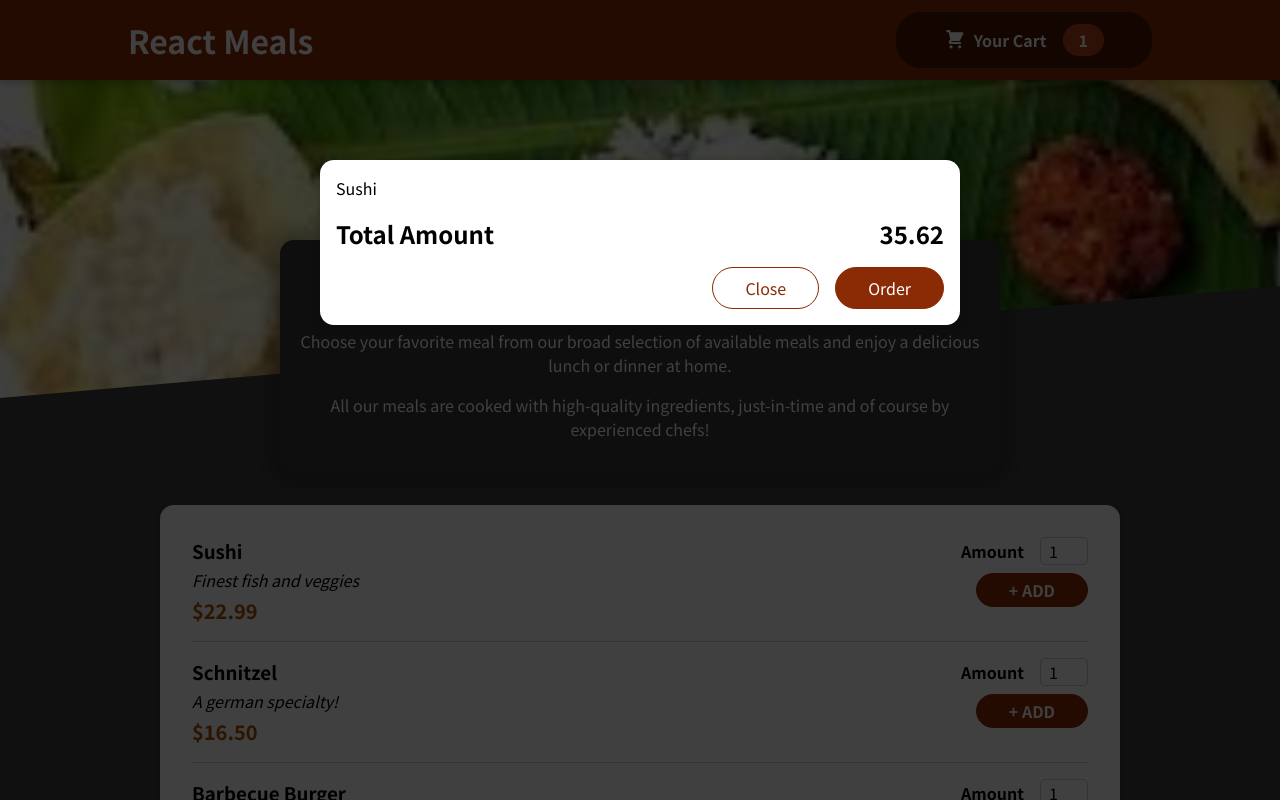
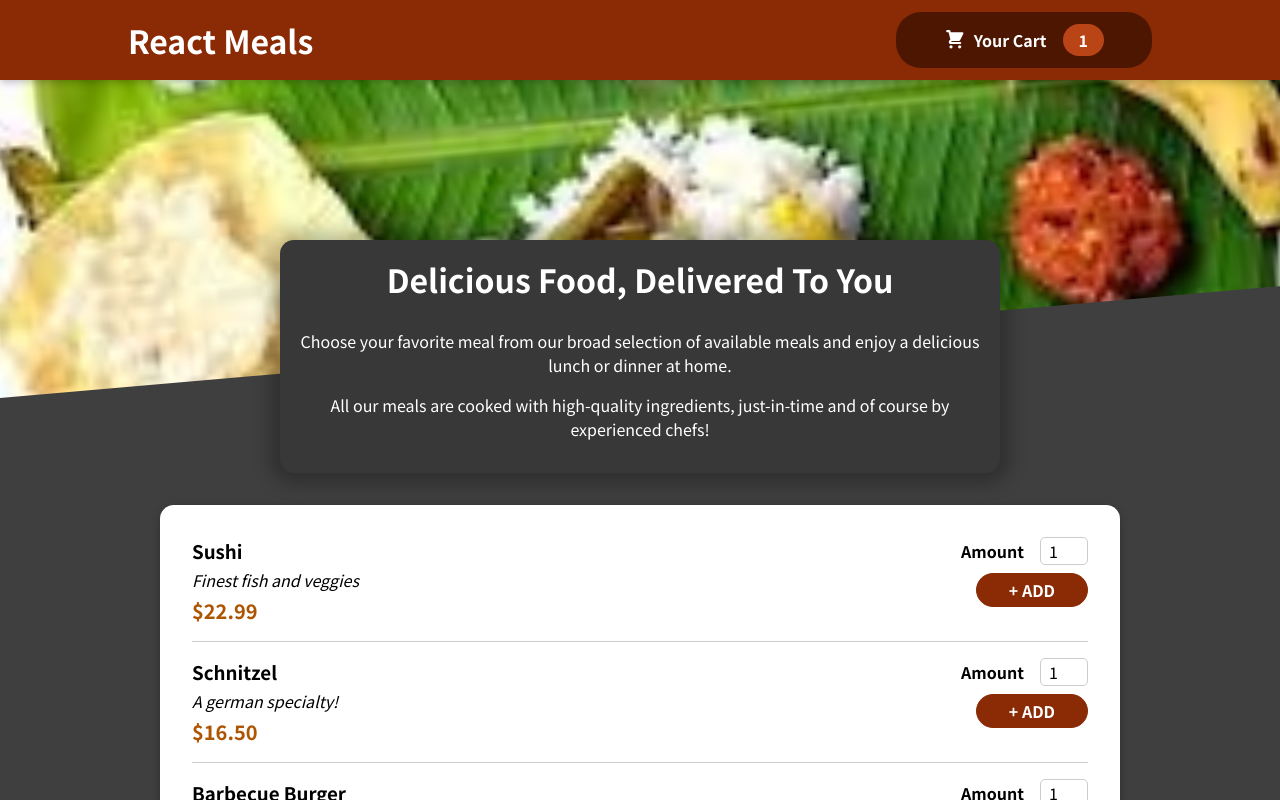
Before and after one commit to Abhisheksb1003/Restaurant-Website, a React (Create React App) app: page / in a window 1280 px wide. Shown: the top 800 px of the page. Built offline with nearby package versions, Linux system fonts and the light colour scheme.

Commit message:
Cart open and close

```diff
--- a/src/App.js
+++ b/src/App.js
@@ -1,14 +1,24 @@
-import { Fragment } from "react";
+import { Fragment,useState } from "react";
 import Header from "./components/Layout/Header";
 import Meals from "./components/Meals/Meals";
 import Cart from "./components/Cart/Cart";
 
 
 function App() {
+  const [cartisshown,setcartisshown]=useState(false)
+
+  const showcarthandler=()=>{
+    setcartisshown(true);
+  }
+
+  const hidecarthandler=()=>{
+    setcartisshown(false);
+  }
+
   return (
     <Fragment>
-      <Cart />
-   <Header />
+      {cartisshown && <Cart onClose={hidecarthandler} />}
+   <Header onshowcart={showcarthandler}/>
    <main>
     <Meals />
    </main>
--- a/src/components/Cart/Cart.js
+++ b/src/components/Cart/Cart.js
@@ -9,14 +9,14 @@
 
 
 return (
-    <Modal>
+    <Modal onClose={props.onClose}>
         {cartitems}
         <div className={classes.total}>
             <span>Total Amount</span>
             <span>35.62</span>
         </div>
         <div className={classes.actions}>
-            <button className={classes['button--alt']}>Close</button>
+            <button className={classes['button--alt']} onClick={props.onClose}>Close</button>
             <button className={classes.button}>Order</button>
         </div>
     </Modal>
--- a/src/components/Layout/Header.js
+++ b/src/components/Layout/Header.js
@@ -9,7 +9,7 @@
    return (<Fragment>
         <header className={classes.header}>
             <h1>React Meals</h1>
-            <Headercartbutton />
+            <Headercartbutton onClick={props.onshowcart}/>
 
 
         </header>
--- a/src/components/Layout/Headercartbutton.js
+++ b/src/components/Layout/Headercartbutton.js
@@ -2,9 +2,9 @@
 import React from 'react';
 import CartIcon from '../Cart/CartIcon';
 
-const Headercartbutton=()=>{
+const Headercartbutton=(props)=>{
     return (
-        <button className={classes.button}>
+        <button className={classes.button} onClick={props.onClick}>
             <span className={classes.icon}>
                 <CartIcon />
             </span>
--- a/src/components/UI/Modal.js
+++ b/src/components/UI/Modal.js
@@ -3,7 +3,7 @@
 import classes from './Modal.module.css';
 
 const Backdrop=(props)=>{
-    return <div className={classes.backdrop}/>
+    return <div className={classes.backdrop} onClick={props.onClose}/>
 }
 
 const ModalOverlay=(props)=>{
@@ -17,7 +17,7 @@
 const Modal=(props)=>{
     return (
         <Fragment>
-            {ReactDOM.createPortal(<Backdrop />,portalElement)}
+            {ReactDOM.createPortal(<Backdrop onClose={props.onClose} />,portalElement)}
             {ReactDOM.createPortal(<ModalOverlay>{props.children}</ModalOverlay>,portalElement)}
         </Fragment>
     )
```
